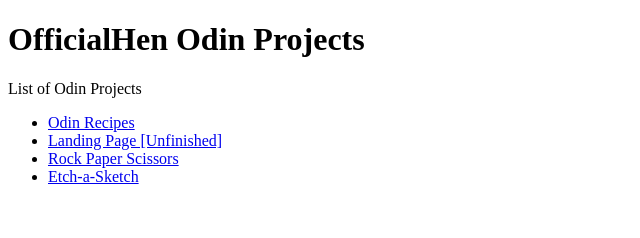
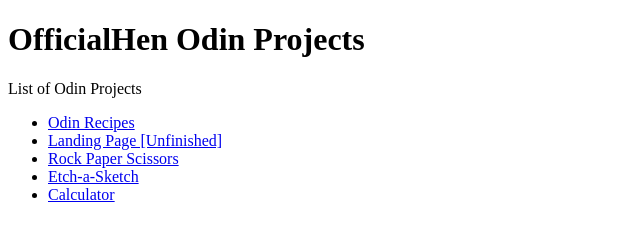
Before and after one commit to OfficialHen/odin-projects, a plain HTML site: page index.html in a window 1280 px wide. Shown: the full height of the page, 0-640 px from the left. Drawn offline with Linux system fonts and the light colour scheme.

Commit message:
Added a linked to Calculator project in main index.html

```diff
--- a/index.html
+++ b/index.html
@@ -14,6 +14,7 @@
             <li><a href="./01-landing-page/index.html">Landing Page [Unfinished]</a></li>
             <li><a href="./02-rock-paper-scissors/index.html">Rock Paper Scissors</a></li>
             <li><a href="./03-etch-a-sketch/index.html">Etch-a-Sketch</a></li>
+            <li><a href="./04-calculator/index.html">Calculator</a></li>
         </ul>
     </body>
 </html>
```
Also changed, not shown: 04-calculator/index.html (+0 -1 lines).
